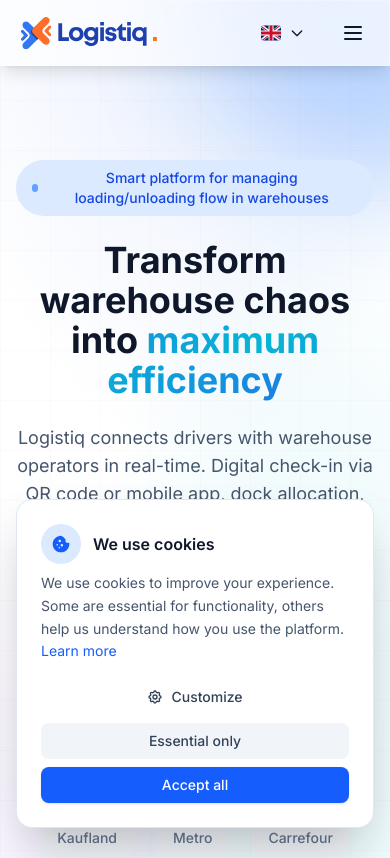
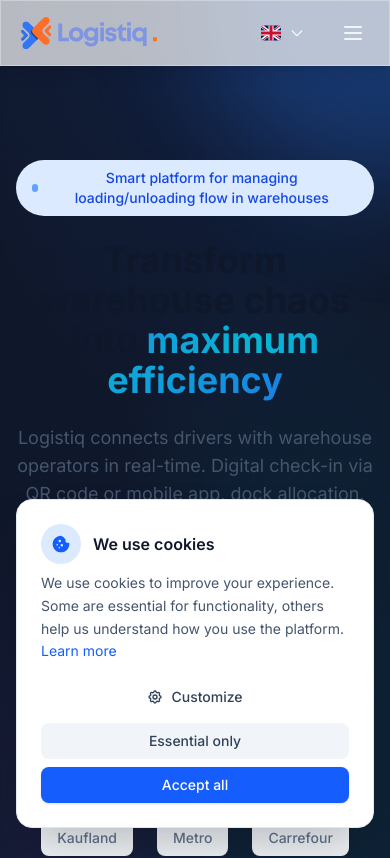
Before and after one commit to danut1994gl/logistiq-website, a Next.js app: page /en in a window 390 px wide. Shown: the top 858 px of the page. Built offline with nearby package versions, Linux system fonts and the light colour scheme.

Commit message:
fix: Force dark-mode-only, remove light mode fallbacks
- Set CSS root variables to dark values directly
- Remove prefers-color-scheme media query
- Simplify navbar logo to dark variant only
- Use single dark theme color in metadata

Co-Authored-By: Claude Opus 4.5 <noreply@anthropic.com>

```diff
--- a/src/app/[locale]/layout.tsx
+++ b/src/app/[locale]/layout.tsx
@@ -25,10 +25,7 @@ export const viewport: Viewport = {
   initialScale: 1,
   maximumScale: 5,
   userScalable: true,
-  themeColor: [
-    { media: "(prefers-color-scheme: light)", color: "#2563eb" },
-    { media: "(prefers-color-scheme: dark)", color: "#1e40af" },
-  ],
+  themeColor: "#1e40af",
 };
 
 export async function generateMetadata({ params }: Props): Promise<Metadata> {
--- a/src/app/[locale]/page.tsx
+++ b/src/app/[locale]/page.tsx
@@ -324,15 +324,9 @@ function Navbar({ t, locale }: { t: Translations; locale: Locale }) {
           <Link href={`/${locale}`} className="flex items-center gap-3 group">
             {/* eslint-disable-next-line @next/next/no-img-element */}
             <img
-              src="/banner.svg"
-              alt="Logistiq"
-              className="h-9 md:h-10 w-auto dark:hidden"
-            />
-            {/* eslint-disable-next-line @next/next/no-img-element */}
-            <img
               src="/banner-dark.svg"
               alt="Logistiq"
-              className="h-9 md:h-10 w-auto hidden dark:block"
+              className="h-9 md:h-10 w-auto"
             />
           </Link>
 
--- a/src/app/globals.css
+++ b/src/app/globals.css
@@ -1,8 +1,8 @@
 @import "tailwindcss";
 
 :root {
-  --background: #ffffff;
-  --foreground: #0f172a;
+  --background: #0f172a;
+  --foreground: #f1f5f9;
   --primary: #2563eb;
   --primary-dark: #1d4ed8;
   --primary-light: #3b82f6;
@@ -22,13 +22,6 @@
   --color-secondary: var(--secondary);
   --color-accent: var(--accent);
   --font-sans: var(--font-inter);
-}
-
-@media (prefers-color-scheme: dark) {
-  :root {
-    --background: #0f172a;
-    --foreground: #f1f5f9;
-  }
 }
 
 /* Base styles */
```
